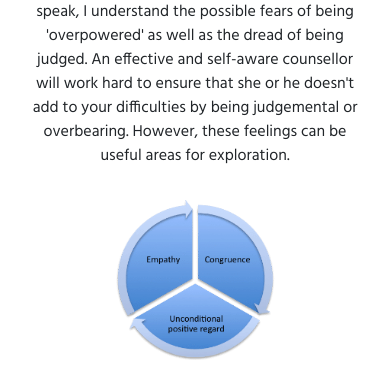
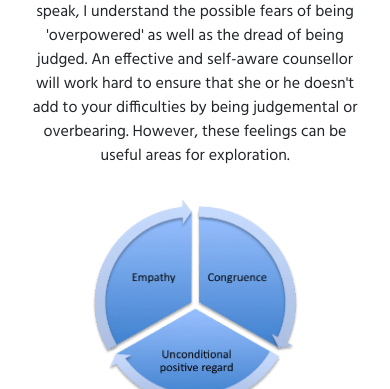
Before and after one commit to liamwalsh1980/thecouragetobe, a Flask app: page / in a window 390 px wide. Shown: the part 3265-3654 px from the top of the page. Run offline with Flask 2, Linux system fonts and the light colour scheme; style sheets or scripts are compiled from the project's sources; some libraries are stand-ins or nearby versions.

Commit message:
Image size increased

```diff
--- a/templates/index.html
+++ b/templates/index.html
@@ -122,8 +122,8 @@
                     exploration.
                 </p>
             </div>
-            <div id="supervision-mobile" class="lg:pl-20 flex justify-center w-1/2">
-                <img class="w-40 md:w-56 h-40 md:h-56" src="{{ ('static/images/what-is-counselling.png') }}" alt="Empathy, Congruence and Unconditional positive regard">
+            <div id="supervision-mobile" class="lg:pl-20 flex justify-center w-full lg:w-1/2">
+                <img class="w-52 md:w-56 h-52 md:h-56" src="{{ ('static/images/what-is-counselling.png') }}" alt="Empathy, Congruence and Unconditional positive regard">
             </div>
         </div>
     </section>
```
